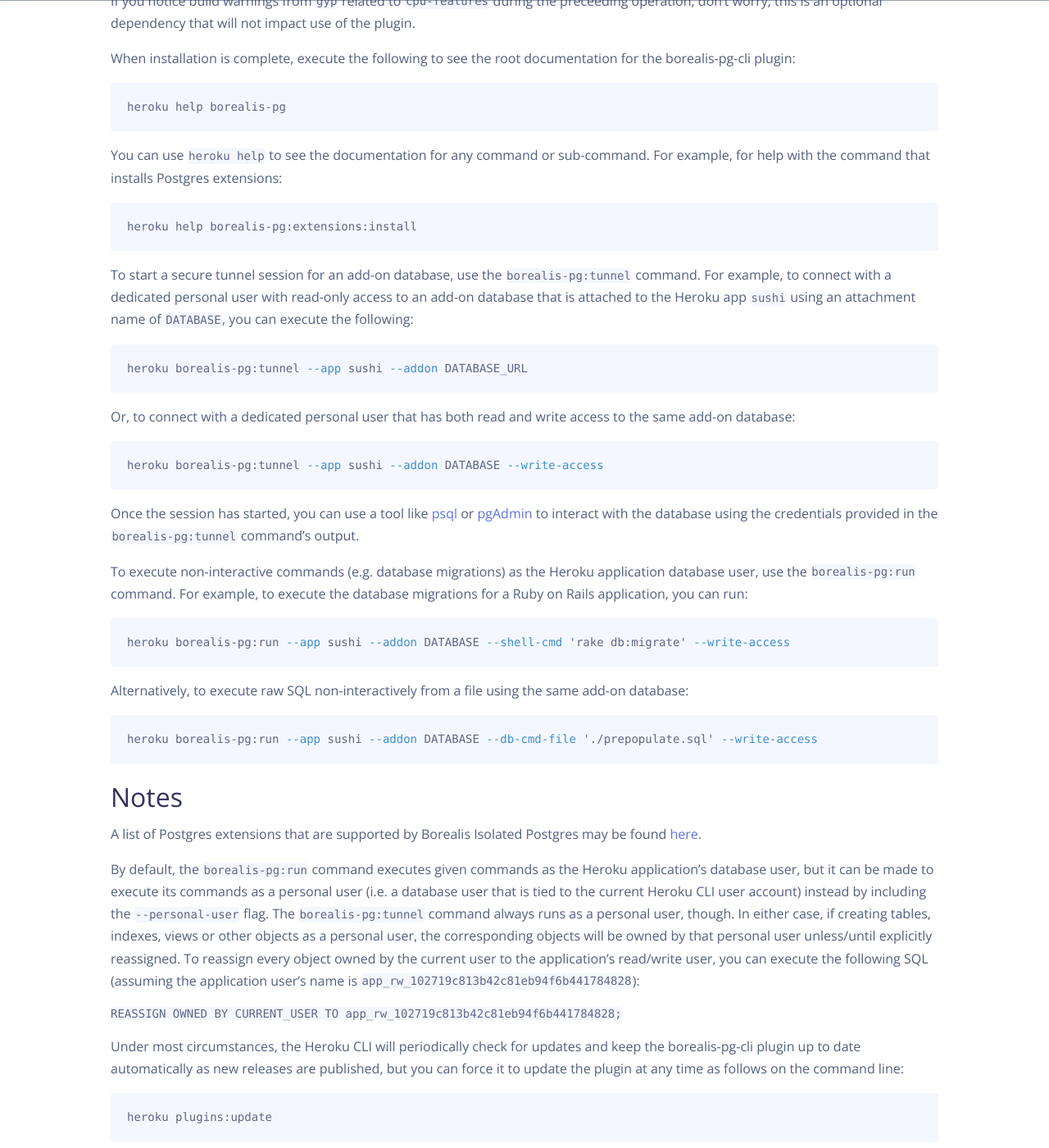
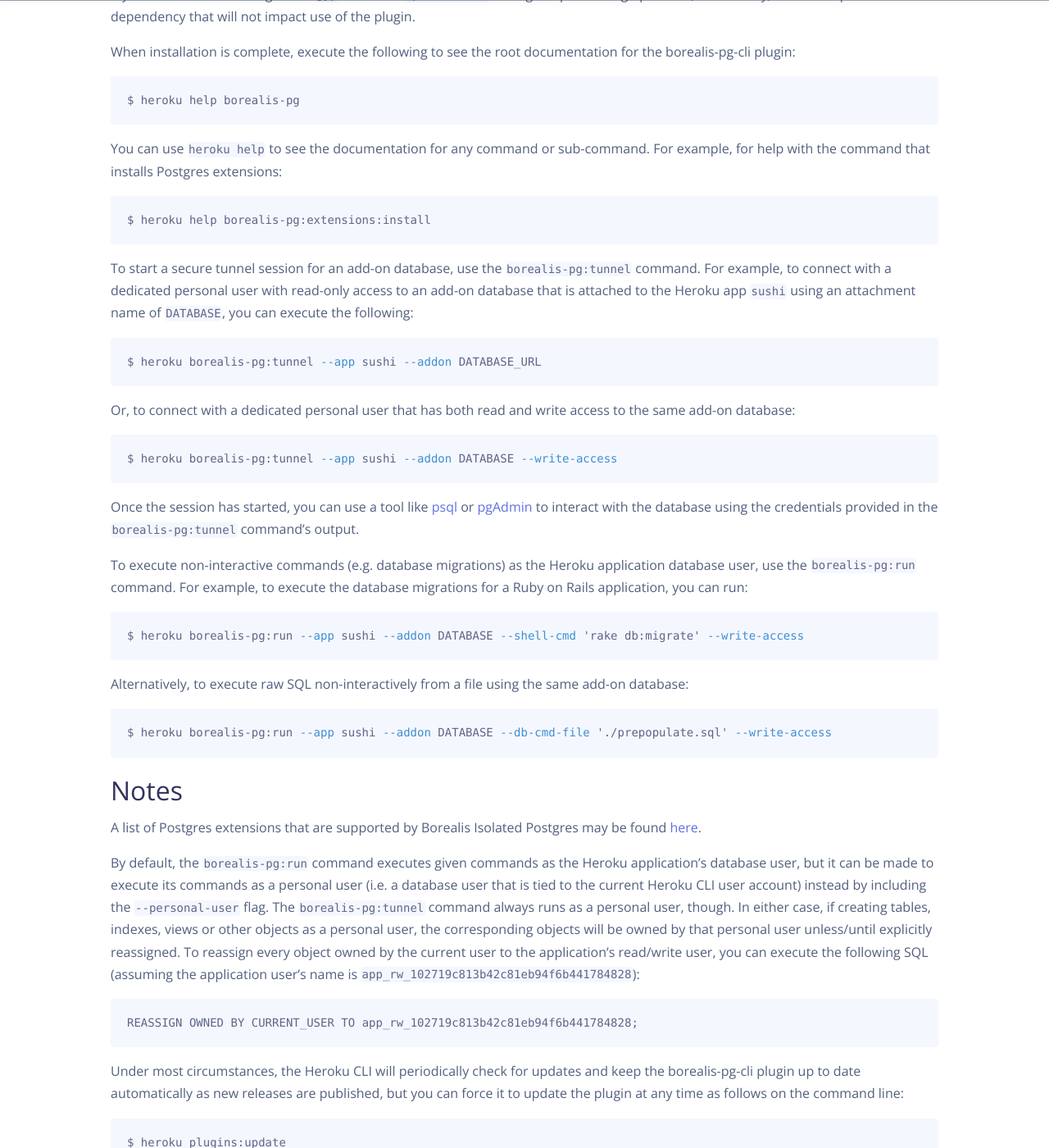
Before and after one commit to OldSneerJaw/borealis-data-www, a Jekyll site: the page built from _pages/pg-addon-management.md, in a window 1280 px wide and 1400 px high, scrolled down 802 px. Shown: the whole window at 82% size. Built offline with Jekyll 4.4.1, drawn with Linux system fonts in a browser that asks for light colours; nearby versions of some CDN libraries; some of the changed text lies outside the part shown.

Commit message:
Tweak code block examples
- Changes the language for the SQL code block so it is formatted properly.
- Adds a `$` to the start of each shell code block so it is clearer that they are to be executed on the command line.

````diff
--- a/_pages/pg-addon-management.md
+++ b/_pages/pg-addon-management.md
@@ -1,5 +1,6 @@
 ---
-title: Borealis Isolated Postgres - Add-on Management
+title: Borealis Isolated Postgres
+subtitle: Add-on Management
 description: Instructions for managing a Borealis Isolated Postgres add-on
 ---
 
@@ -19,7 +20,7 @@
 With the pre-requisites installed, simply execute the following on the command line to install the plugin:
 
 ```shell
-heroku plugins:install borealis-pg-cli
+$ heroku plugins:install borealis-pg-cli
 ```
 
 If you notice build warnings from `gyp` related to `cpu-features` during the preceeding operation, don't worry; this is an optional dependency that will not impact use of the plugin.
@@ -27,25 +28,25 @@
 When installation is complete, execute the following to see the root documentation for the borealis-pg-cli plugin:
 
 ```shell
-heroku help borealis-pg
+$ heroku help borealis-pg
 ```
 
 You can use `heroku help` to see the documentation for any command or sub-command. For example, for help with the command that installs Postgres extensions:
 
 ```shell
-heroku help borealis-pg:extensions:install
+$ heroku help borealis-pg:extensions:install
 ```
 
 To start a secure tunnel session for an add-on database, use the `borealis-pg:tunnel` command. For example, to connect with a dedicated personal user with read-only access to an add-on database that is attached to the Heroku app `sushi` using an attachment name of `DATABASE`, you can execute the following:
 
 ```shell
-heroku borealis-pg:tunnel --app sushi --addon DATABASE_URL
+$ heroku borealis-pg:tunnel --app sushi --addon DATABASE_URL
 ```
 
 Or, to connect with a dedicated personal user that has both read and write access to the same add-on database:
 
 ```shell
-heroku borealis-pg:tunnel --app sushi --addon DATABASE --write-access
+$ heroku borealis-pg:tunnel --app sushi --addon DATABASE --write-access
 ```
 
 Once the session has started, you can use a tool like [psql](https://www.postgresql.org/docs/current/app-psql.html) or [pgAdmin](https://www.pgadmin.org/) to interact with the database using the credentials provided in the `borealis-pg:tunnel` command's output.
@@ -53,13 +54,13 @@
 To execute non-interactive commands (e.g. database migrations) as the Heroku application database user, use the `borealis-pg:run` command. For example, to execute the database migrations for a Ruby on Rails application, you can run:
 
 ```shell
-heroku borealis-pg:run --app sushi --addon DATABASE --shell-cmd 'rake db:migrate' --write-access
+$ heroku borealis-pg:run --app sushi --addon DATABASE --shell-cmd 'rake db:migrate' --write-access
 ```
 
 Alternatively, to execute raw SQL non-interactively from a file using the same add-on database:
 
 ```shell
-heroku borealis-pg:run --app sushi --addon DATABASE --db-cmd-file './prepopulate.sql' --write-access
+$ heroku borealis-pg:run --app sushi --addon DATABASE --db-cmd-file './prepopulate.sql' --write-access
 ```
 
 ## Notes
@@ -68,12 +69,12 @@
 
 By default, the `borealis-pg:run` command executes given commands as the Heroku application's database user, but it can be made to execute its commands as a personal user (i.e. a database user that is tied to the current Heroku CLI user account) instead by including the `--personal-user` flag. The `borealis-pg:tunnel` command always runs as a personal user, though. In either case, if creating tables, indexes, views or other objects as a personal user, the corresponding objects will be owned by that personal user unless/until explicitly reassigned. To reassign every object owned by the current user to the application's read/write user, you can execute the following SQL (assuming the application user's name is `app_rw_102719c813b42c81eb94f6b441784828`):
 
-```pgsql
+```sql
 REASSIGN OWNED BY CURRENT_USER TO app_rw_102719c813b42c81eb94f6b441784828;
 ```
 
 Under most circumstances, the Heroku CLI will periodically check for updates and keep the borealis-pg-cli plugin up to date automatically as new releases are published, but you can force it to update the plugin at any time as follows on the command line:
 
 ```shell
-heroku plugins:update
+$ heroku plugins:update
 ```
````
